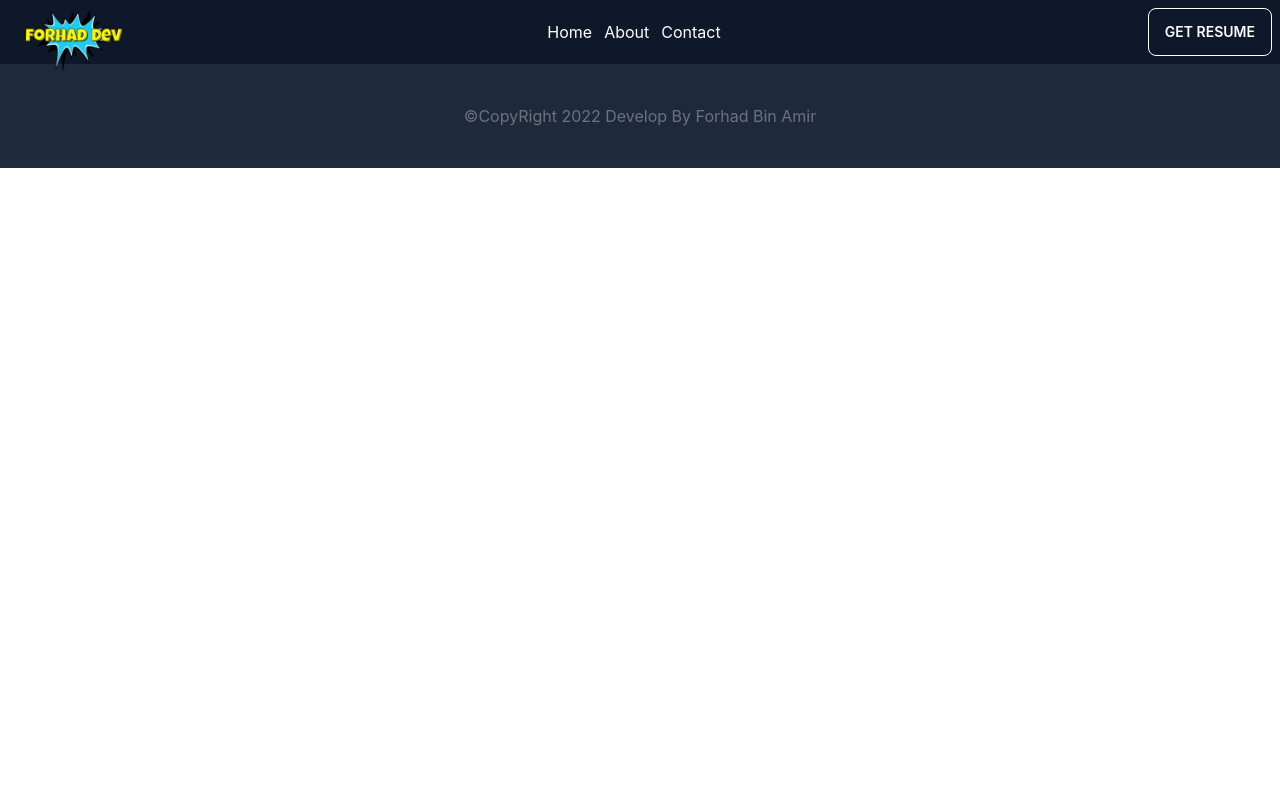
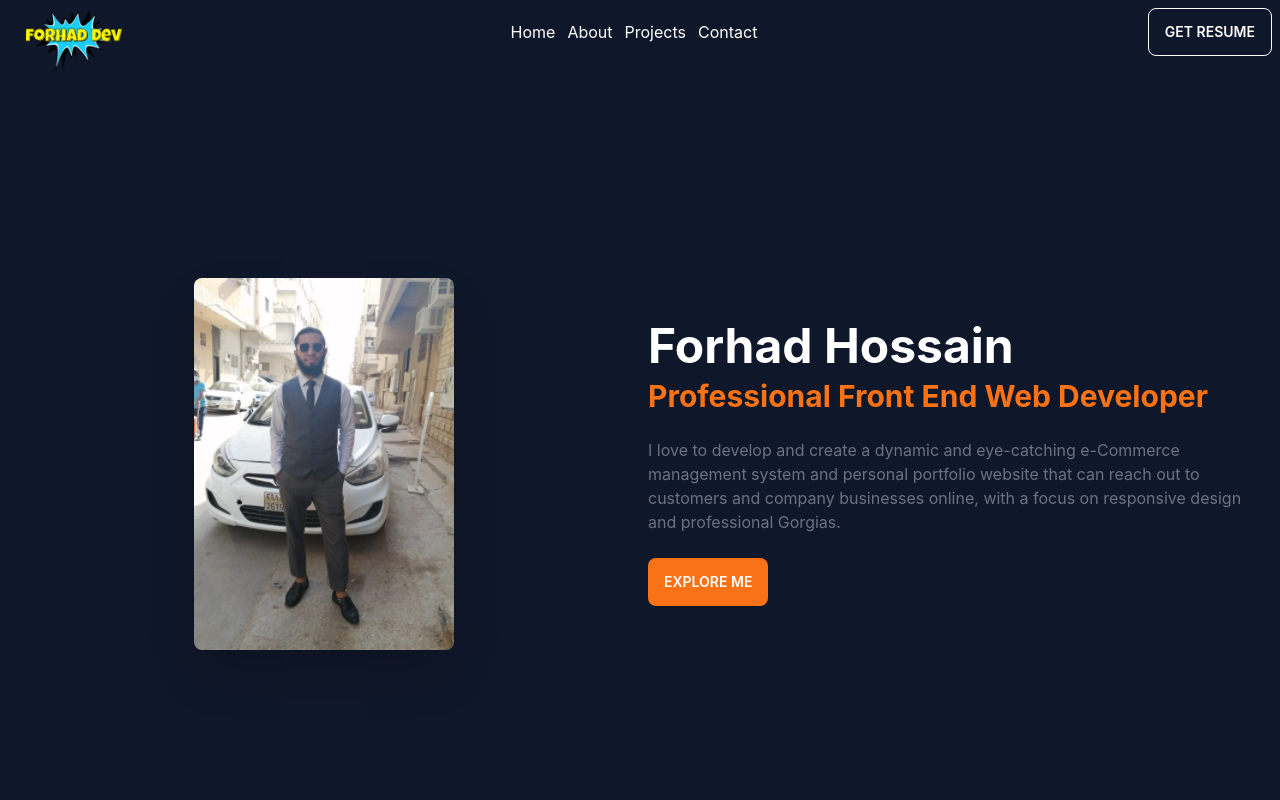
Before and after one commit to forhadbinamir/forhadbinamir-portfolio-client, a React (Create React App) app: page /about in a window 1280 px wide. Shown: the top 800 px of the page. Built offline with nearby package versions, Linux system fonts and the light colour scheme.

Commit message:
add a about page

```diff
--- a/public/index.html
+++ b/public/index.html
@@ -1,14 +1,12 @@
 <!DOCTYPE html>
 <html lang="en">
+
 <head>
   <meta charset="utf-8" />
-    <link rel="icon" href="%PUBLIC_URL%/favicon.ico" />
+  <link rel="icon" href="%PUBLIC_URL%/favicon.png" />
   <meta name="viewport" content="width=device-width, initial-scale=1" />
   <meta name="theme-color" content="#000000" />
-    <meta
-      name="description"
-      content="Web site created using create-react-app"
-    />
+  <meta name="description" content="Web site created using create-react-app" />
   <link rel="apple-touch-icon" href="%PUBLIC_URL%/logo192.png" />
   <!--
       manifest.json provides metadata used when your web app is installed on a
@@ -24,8 +22,9 @@
       work correctly both with client-side routing and a non-root public URL.
       Learn how to configure a non-root public URL by running `npm run build`.
     -->
-    <title>React App</title>
+  <title>Forhad Hossain| Front End Web developer</title>
 </head>
+
 <body>
   <noscript>You need to enable JavaScript to run this app.</noscript>
   <div id="root"></div>
@@ -40,4 +39,5 @@
       To create a production bundle, use `npm run build` or `yarn build`.
     -->
 </body>
+
 </html>
--- a/src/App.js
+++ b/src/App.js
@@ -5,6 +5,8 @@ import { ToastContainer } from 'react-toastify';
 import 'react-toastify/dist/ReactToastify.css';
 import Contact from "./Pages/Home/Contact";
 import Footer from "./Pages/Footer/Footer";
+import AboutMe from "./Pages/AboutMe/AboutMe";
+import MyProject from "./Pages/Home/MyProject";
 function App() {
   return (
     <div >
@@ -12,6 +14,8 @@ function App() {
       <Routes>
         <Route path="/" element={<Home />}></Route>
         <Route path="home" element={<Home />}></Route>
+        <Route path="about" element={<AboutMe />}></Route>
+        <Route path="project" element={<MyProject />}></Route>
         <Route path="contact" element={<Contact />}></Route>
       </Routes>
       <Footer />
--- a/src/Pages/AboutMe/AboutMe.js
+++ b/src/Pages/AboutMe/AboutMe.js
@@ -0,0 +1,23 @@
+import React from 'react';
+import myPicture from '../../Images/My-Picture.png'
+const AboutMe = () => {
+    return (
+        <div>
+            <div className="hero min-h-screen bg-slate-900">
+                <div className="hero-content flex-col lg:flex-row">
+                    <div className='flex-1' >
+                        <img src={myPicture} className="max-w-md mx-auto rounded-lg shadow-2xl" alt='' />
+                    </div>
+                    <div className='flex-1' >
+                        <h1 className="text-5xl font-bold text-white mb-2">Forhad Hossain</h1>
+                        <h1 className="text-3xl font-bold text-orange-500">Professional Front End Web Developer</h1>
+                        <p className="py-6 text-gray-500">I love to develop and create a dynamic and eye-catching e-Commerce management system and personal portfolio website that can reach out to customers and company businesses online, with a focus on responsive design and professional Gorgias. </p>
+                        <button className="btn btn-primary bg-orange-500 border-none"><a href="http://localhost:3000/project">Explore Me</a></button>
+                    </div>
+                </div>
+            </div>
+        </div>
+    );
+};
+
+export default AboutMe;
--- a/src/Pages/Home/Banner.js
+++ b/src/Pages/Home/Banner.js
@@ -23,7 +23,7 @@ const Banner = () => {
                         wrapper="p"
                     />
                     <p className="py-6 text-sm text-gray-400">My goal is to obtain employment with a company where I can acquire skills, knowledge, and experiences for a better career. I am seeking an opportunity with my interpersonal communication skills and sense of good organizational behavior. My goal is to succeed in an environment that challenges me and offers me advancement opportunities. I am committed to working under pressure and working as part of a team.</p>
-                    <button className="btn btn-outline text-white"><a href="https://drive.google.com/file/d/1eeR0NDvHvNcjlQkYH7SvzdOxa6C_ZXKR/view?usp=sharing" target="_blank" rel="noopener noreferrer">Get Resume</a></button>
+                    <button className="btn btn-outline text-white"><a href="https://drive.google.com/file/d/17wsuVaItRinLrCcq994V1JsCoZfnvHz8/view?usp=sharing" target="_blank" rel="noopener noreferrer">Get Resume</a></button>
                 </div>
 
             </div>
--- a/src/Pages/Home/MyProject.js
+++ b/src/Pages/Home/MyProject.js
@@ -29,7 +29,7 @@ const MyProject = () => {
         },
     ]
     return (
-        <div className='p-5 bg-slate-900 p-20'>
+        <div id='project' className='p-5 bg-slate-900 p-20'>
             <h2 className='text-5xl text-orange-500 p-3 text-center font-bold'>My <span className='text-white'>Project</span></h2>
 
             <div className='grid lg:grid-cols-4 md:grid-cols-2 sm:grid-cols-1 p-10'>
@@ -38,8 +38,8 @@ const MyProject = () => {
 
                         return (
                             <div key={project.id} className='rounded-lg'>
-                                <img className='h-[400px] rounded-lg w-[80%] mx-auto' src={project.picture} alt="" />
-                                <div className='flex justify-evenly lg:my-5 md:mx-5 sm:my-5'>
+                                <img className='h-[400px] rounded-lg w-full md:w-[80%] lg:w-[80%] mx-auto' src={project.picture} alt="" />
+                                <div className='flex justify-evenly my-5 lg:my-5 md:mx-5'>
                                     <button className='btn btn-sm btn-outline text-white'><a href={project.liveSite} target="_blank">Live Site</a></button>
                                     <button className='btn btn-sm btn-outline text-white'>Source Code</button>
                                 </div>
--- a/src/Pages/Navbar/Navbar.js
+++ b/src/Pages/Navbar/Navbar.js
@@ -5,6 +5,7 @@ const Navbar = () => {
     const navMenu = <>
         < Link className='mr-3' to='/home' > Home</Link>
         < Link className='mr-3' to='/about' > About</Link>
+        < Link className='mr-3' to='/project' > Projects</Link>
         < Link className='mr-3' to='/contact' > Contact</Link>
 
     </>
@@ -20,7 +21,7 @@ const Navbar = () => {
                             {navMenu}
                         </ul>
                     </div>
-                    <a className="btn btn-ghost normal-case text-xl"><img className='h-16' src={logo} alt="" /></a>
+                    <Link to='/' className="btn btn-ghost normal-case text-xl"><img className='h-16' src={logo} alt="" /></Link>
                 </div>
                 <div className="navbar-center hidden lg:flex">
                     <ul className="menu menu-horizontal p-0">
@@ -29,7 +30,7 @@ const Navbar = () => {
                     </ul>
                 </div>
                 <div className="navbar-end">
-                    <a href='https://drive.google.com/file/d/1eeR0NDvHvNcjlQkYH7SvzdOxa6C_ZXKR/view?usp=sharing' className="btn btn-outline text-white" target='_blank' >Get Resume</a>
+                    <a href='https://drive.google.com/file/d/17wsuVaItRinLrCcq994V1JsCoZfnvHz8/view?usp=sharing' className="btn btn-outline text-white" target='_blank' >Get Resume</a>
                 </div>
             </div>
         </div>
```
Also changed, not shown: public/favicon.png (renamed from src/Images/logo.png), src/Images/Forhad.jpg (added). Lines whose indentation alone changed are shown as unchanged.
